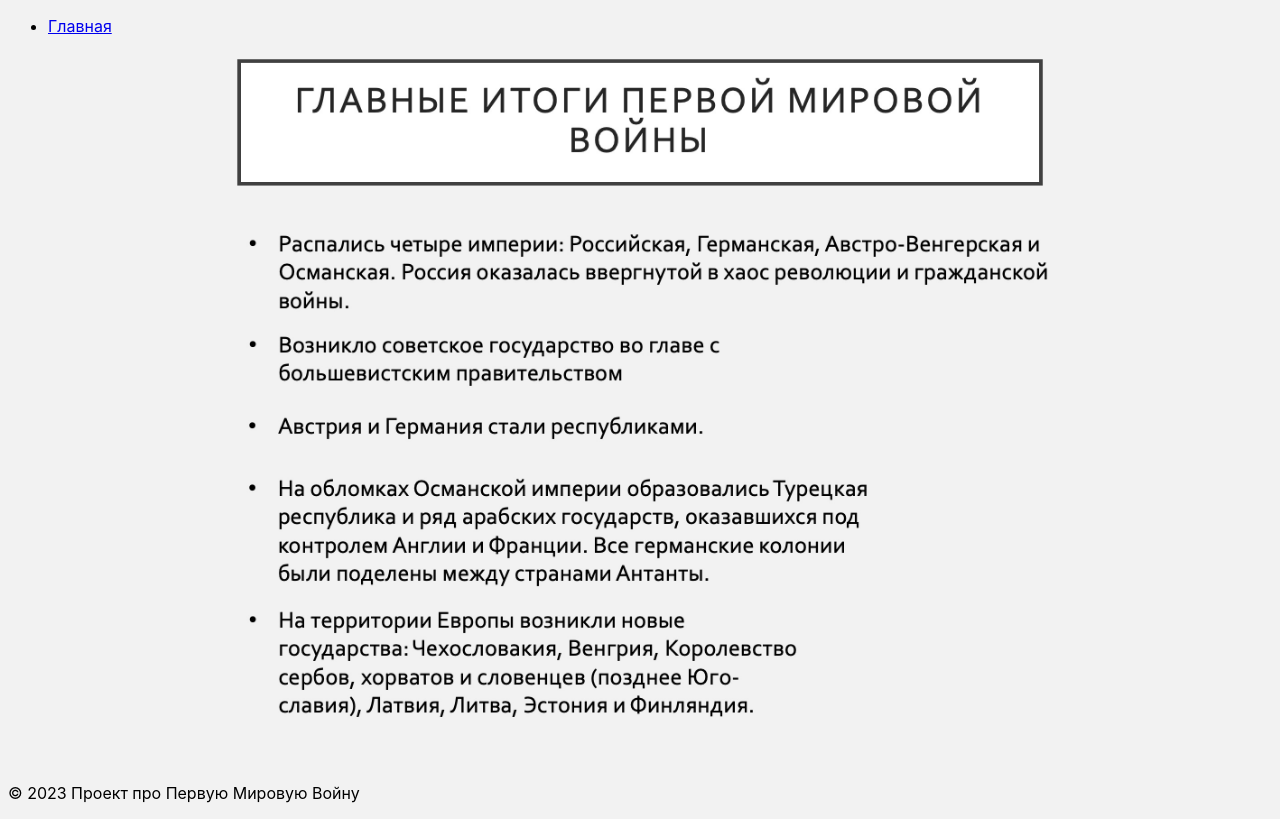
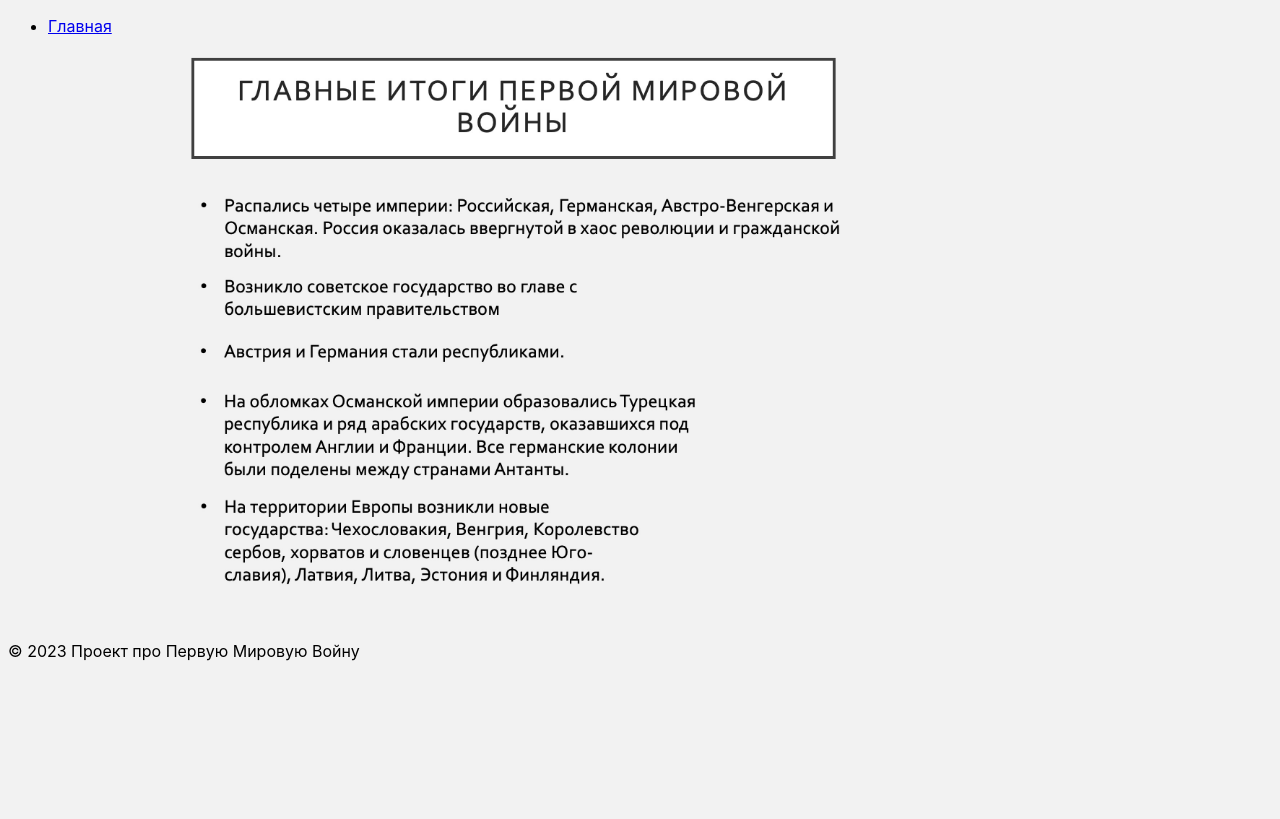
Before and after one commit to barsysh/ww1, a plain HTML site: page main_outcomes.html in a window 1280 px wide. Drawn offline with Linux system fonts and the light colour scheme.

Commit message:
Update main_outcomes.html

```diff
--- a/main_outcomes.html
+++ b/main_outcomes.html
@@ -16,7 +16,7 @@
             </nav>
         </header>
         <main>
-<img src="images/slide.jpeg" alt="WWI Image" style="width:100%;">
+<img src="images/slide.jpeg" alt="WWI Image" style="width:80%;">
         </main>
         <footer>
             <p>© 2023 Проект про Первую Мировую Войну</p>
```
